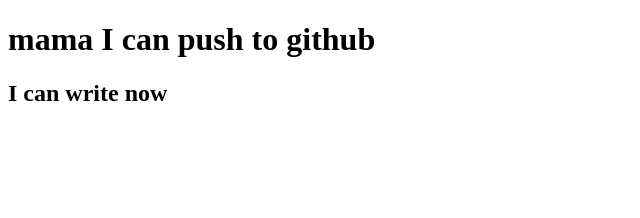
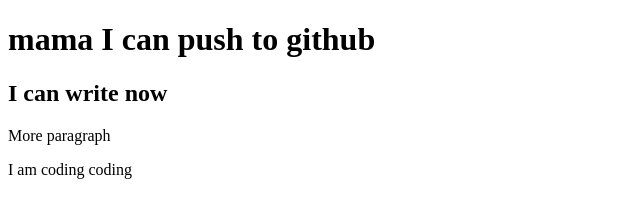
Before and after one commit to nahidmasuma/my-first-repo, a plain HTML site: page index.html in a window 1280 px wide. Shown: the whole page, without its empty margins (0-640 px from the left). Drawn offline with Linux system fonts and the light colour scheme.

Commit message:
second added

```diff
--- a/index.html
+++ b/index.html
@@ -9,5 +9,7 @@
 <body>
     <h1>mama I can push to github</h1>
     <h2>I can write now</h2>
+    <p>More paragraph</p>
+    <p>I am coding coding</p>
 </body>
 </html>
```
